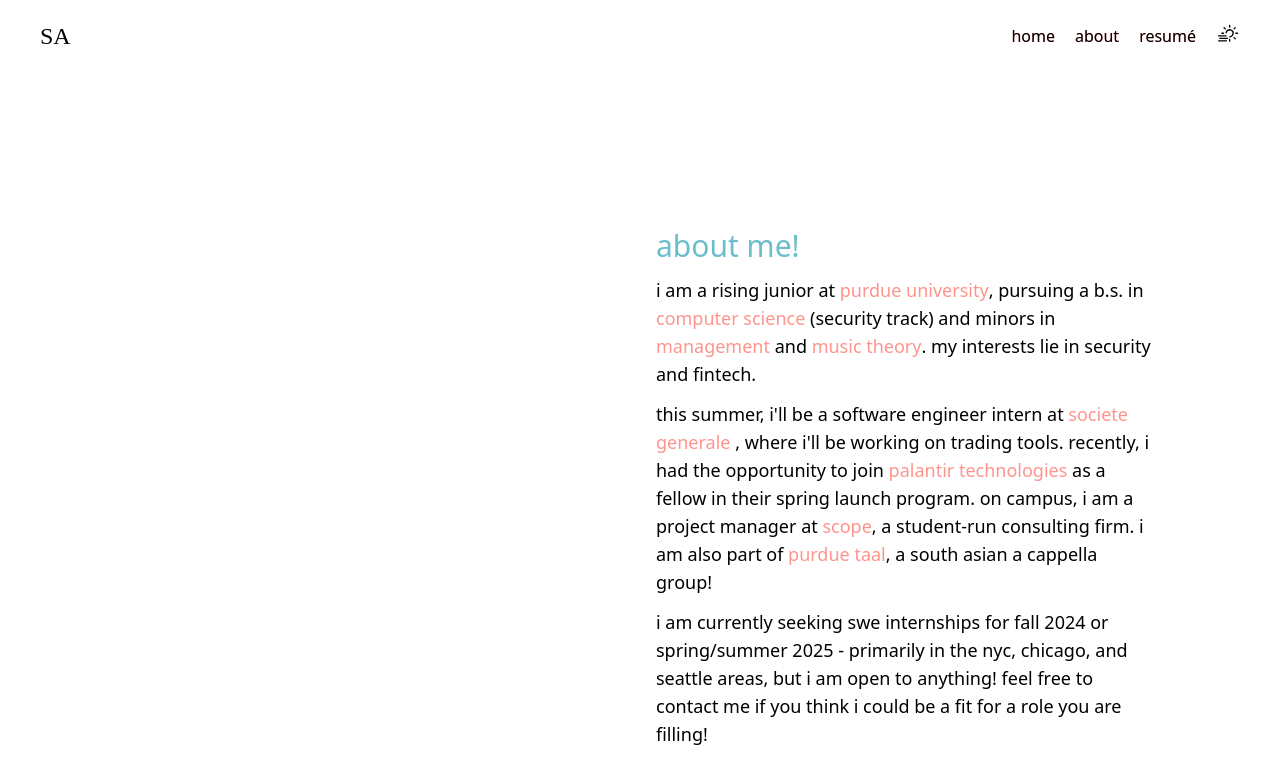
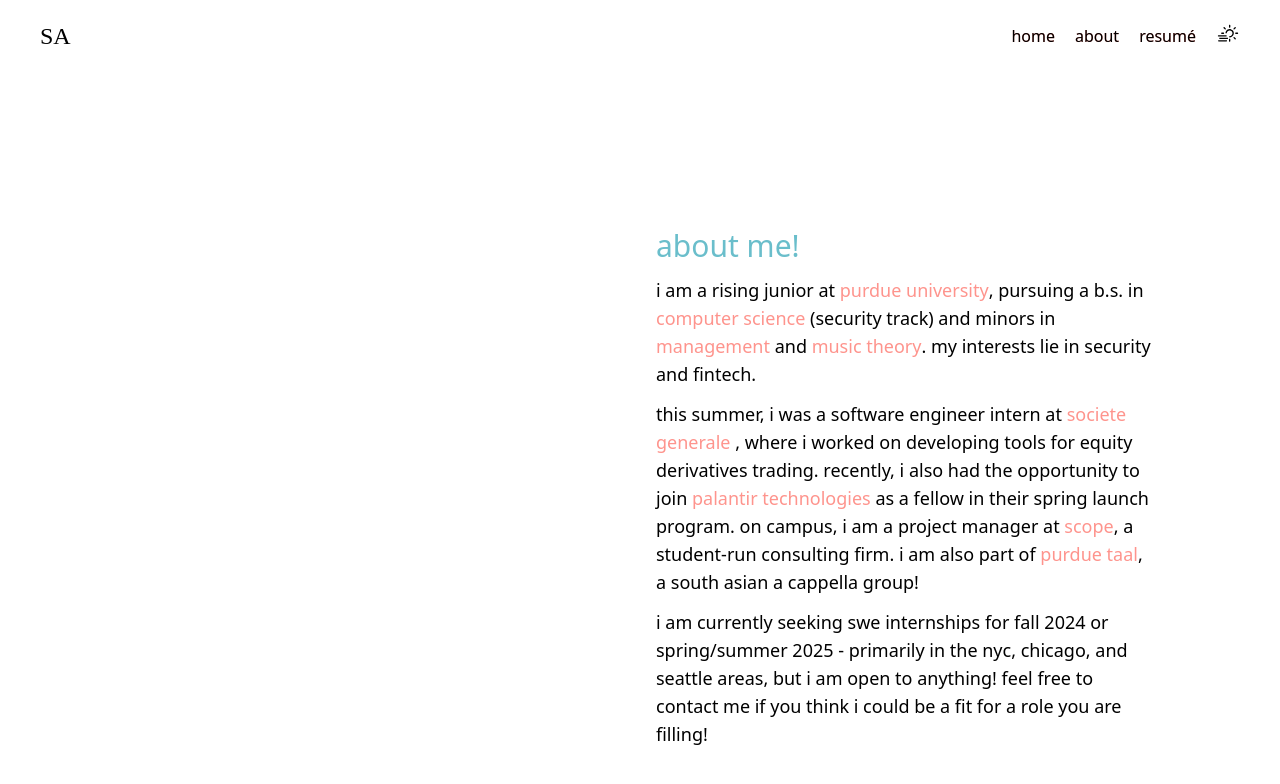
Before and after one commit to vijaysanjana/portfolio, a Next.js app: page /about in a window 1280 px wide. Shown: the top 784 px of the page. Built offline with nearby package versions, Linux system fonts and the light colour scheme; a web font is replaced by a local one.

Commit message:
edited about

```diff
--- a/src/pages/about.js
+++ b/src/pages/about.js
@@ -102,15 +102,16 @@
                         . my interests lie in security and fintech.
                       </p>
                       <p className="text-lg pt-3 dark:text-white">
-                        this summer, i'll be a software engineer intern at{" "}
+                        this summer, i was a software engineer intern at{" "}
                         <a
                           className="highlight"
                           href="https://www.societegenerale.com/en"
                         >
                           societe generale
                         </a>{" "}
-                        , where i'll be working on trading tools. recently, i
-                        had the opportunity to join{" "}
+                        , where i worked on developing tools for equity
+                        derivatives trading. recently, i also had the
+                        opportunity to join{" "}
                         <a
                           className="highlight"
                           href="https://www.palantir.com/"
```
